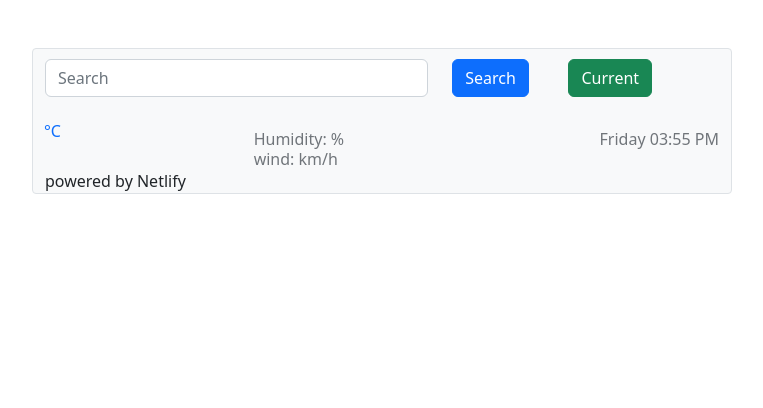
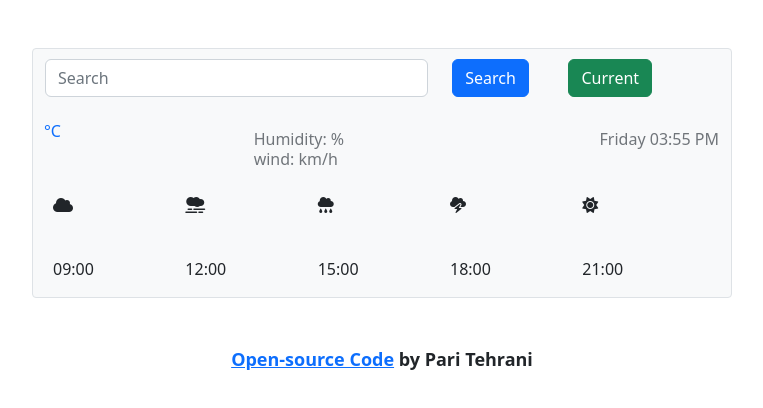
Before and after one commit to pariTehrani/weather_app, a plain HTML site: page index.html in a window 1280 px wide. Shown: the whole page, without its empty margins (258-1021 px from the left). Drawn offline with nearby package versions, Linux system fonts and the light colour scheme; no server answers.

Commit message:
add link to github

```diff
--- a/index.html
+++ b/index.html
@@ -81,7 +81,7 @@
         </div>
       </div>
 
-      <!-- <div class="row">
+      <div class="row">
             <span class="mt-4 me-2 mb-3 ms-2 col-2"><i class="fa-solid fa-cloud"></i></span>
             <span class="mt-4 me-2 mb-3 ms-2 col-2"><i class="fa-solid fa-smog"></i></span>
             <span class="mt-4 me-2 mb-3 ms-2 col-2"><i class="fa-solid fa-cloud-rain"></i></span>
@@ -94,9 +94,12 @@
             <span class="mt-4 me-2 mb-3 ms-2 col-2">15:00</i></span>
             <span class="mt-4 me-2 mb-3 ms-2 col-2">18:00</i></span>
             <span class="mt-4 me-2 mb-3 ms-2 col-2">21:00</span>
-        </div> -->
-	<div> <footer> powered by Netlify</footer> </div>
+        </div>
+
     </div>
+    <footer class="footer mt-5">
+      <a href="https://github.com/pariTehrani/weather_app" target="_blank">Open-source Code</a> by Pari Tehrani
+    </footer>
 
 
     <script src="./src/index.js"></script>
--- a/src/styles.css
+++ b/src/styles.css
@@ -1,4 +1,4 @@
-a {
+#celsiusTemp {
   text-decoration: none;
   pointer-events: none;
 }
@@ -16,6 +16,12 @@ img {
   position: relative;
   top: -10px;
   margin-right: 10px;
+}
+
+footer {
+  text-align: center;
+  font-size: large;
+  font-weight: 700;
 }
 
 .weatherDetails {
```
